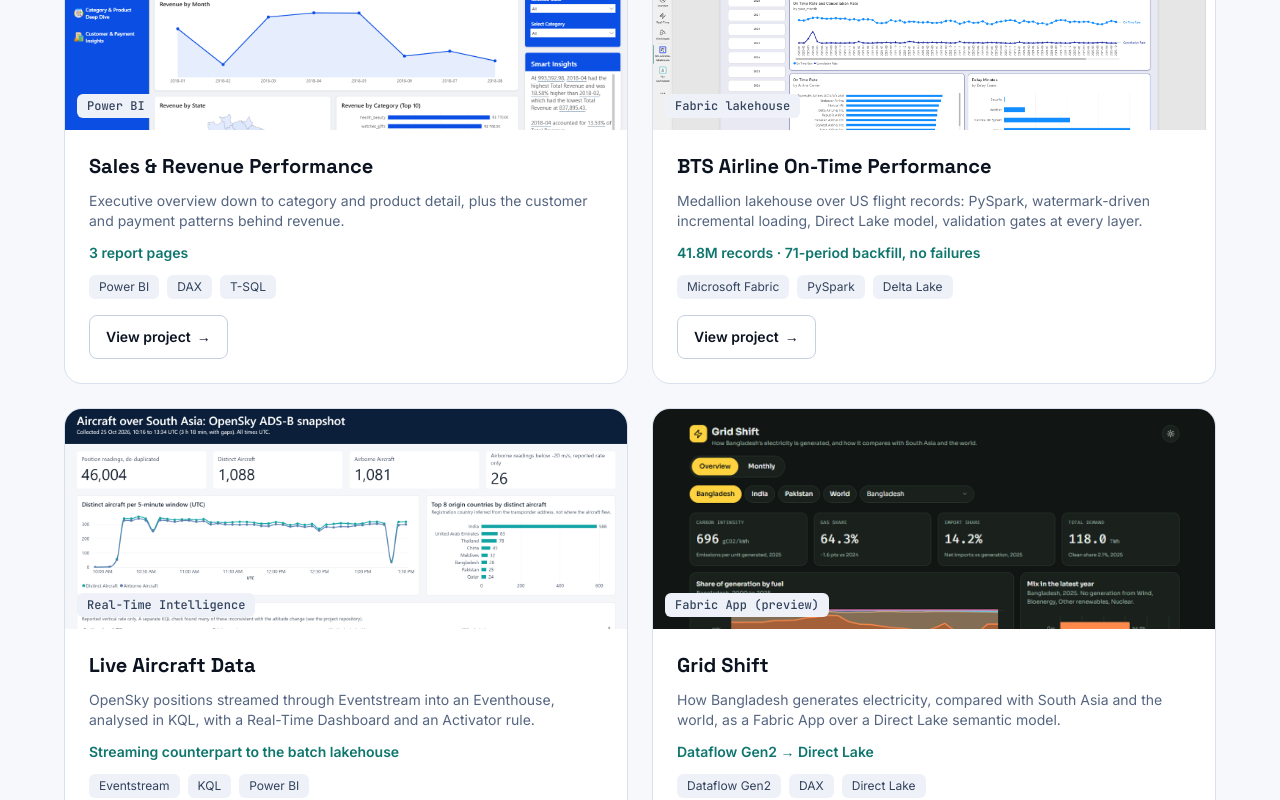
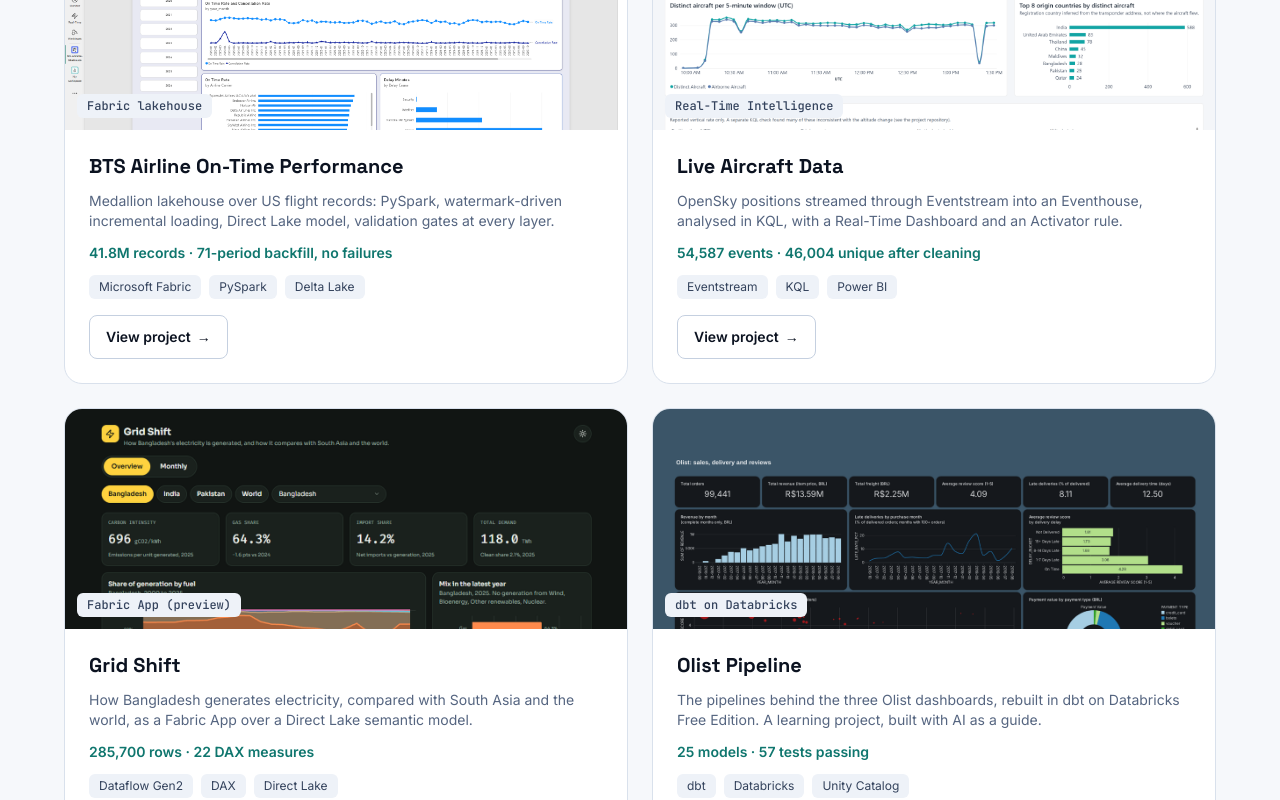
Before and after one commit to siamsadman/portfolio-site, a Next.js app: page / in a window 1280 px wide. Shown: the part 1660-2460 px from the top of the page. Built offline with nearby package versions, Linux system fonts and the light colour scheme.

Commit message:
Update card outcome lines and project order

```diff
--- a/content/projects.ts
+++ b/content/projects.ts
@@ -79,14 +79,14 @@ export type Project = {
 };
 
 // Order used on the homepage grid and for previous/next links on write-ups
-export const projectOrder = [
-  "olist-sales",
+export const projectOrder: string[] = [
   "bts-fabric-pipeline",
   "opensky-fabric-rti",
   "grid-shift",
+  "olist-dbt-databricks",
+  "olist-sales",
   "olist-logistics",
   "olist-customer-satisfaction",
-  "olist-dbt-databricks",
 ];
 
 export const projects: Project[] = [
@@ -97,7 +97,7 @@ export const projects: Project[] = [
     cardTitle: "Sales & Revenue Performance",
     cardText:
       "Executive overview down to category and product detail, plus the customer and payment patterns behind revenue.",
-    outcome: "3 report pages",
+    outcome: "98K orders · 7 data problems fixed",
     cardTags: ["Power BI", "DAX", "T-SQL"],
     title: "Olist Sales & Revenue Performance: a Power BI dashboard",
     eyebrow: "Power BI · Olist series, part 1 of 3",
@@ -239,7 +239,7 @@ export const projects: Project[] = [
     cardTitle: "Logistics & Delivery Performance",
     cardText:
       "Executive delivery overview with dedicated delay analysis and seller-and-freight breakdowns.",
-    outcome: "Delay analysis built in",
+    outcome: "99,441 orders · 91.9% on time",
     cardTags: ["Power BI", "DAX", "T-SQL"],
     title: "Olist Logistics & Delivery Performance: a Power BI dashboard",
     eyebrow: "Power BI · Olist series, part 2 of 3",
@@ -382,7 +382,7 @@ export const projects: Project[] = [
     cardTitle: "Customer Experience & Satisfaction",
     cardText:
       "Satisfaction overview, the drivers behind it, and seller-level performance across qualifying sellers.",
-    outcome: "3 report pages",
+    outcome: "98,410 reviews · late orders score 1.73 lower",
     cardTags: ["Power BI", "DAX", "T-SQL"],
     title: "Olist Customer Experience & Satisfaction: a Power BI dashboard",
     eyebrow: "Power BI · Olist series, part 3 of 3",
@@ -745,7 +745,7 @@ export const projects: Project[] = [
     cardTitle: "Live Aircraft Data",
     cardText:
       "OpenSky positions streamed through Eventstream into an Eventhouse, analysed in KQL, with a Real-Time Dashboard and an Activator rule.",
-    outcome: "Streaming counterpart to the batch lakehouse",
+    outcome: "54,587 events · 46,004 unique after cleaning",
     cardTags: ["Eventstream", "KQL", "Power BI"],
     title: "Live aircraft data in Fabric Real-Time Intelligence",
     eyebrow: "Microsoft Fabric · Real-Time Intelligence",
@@ -900,7 +900,7 @@ export const projects: Project[] = [
     cardTitle: "Grid Shift",
     cardText:
       "How Bangladesh generates electricity, compared with South Asia and the world, as a Fabric App over a Direct Lake semantic model.",
-    outcome: "Dataflow Gen2 → Direct Lake",
+    outcome: "285,700 rows · 22 DAX measures",
     cardTags: ["Dataflow Gen2", "DAX", "Direct Lake"],
     title: "Grid Shift: how Bangladesh's electricity is generated",
     eyebrow: "Microsoft Fabric · Fabric App (preview)",
@@ -1051,7 +1051,7 @@ export const projects: Project[] = [
     cardTitle: "Olist Pipeline",
     cardText:
       "The pipelines behind the three Olist dashboards, rebuilt in dbt on Databricks Free Edition. A learning project, built with AI as a guide.",
-    outcome: "25 models · 57 tests",
+    outcome: "25 models · 57 tests passing",
     cardTags: ["dbt", "Databricks", "Unity Catalog"],
     title: "Olist Pipeline: dbt on Databricks",
     eyebrow: "dbt · Databricks · Olist series, rebuilt as code",
```
